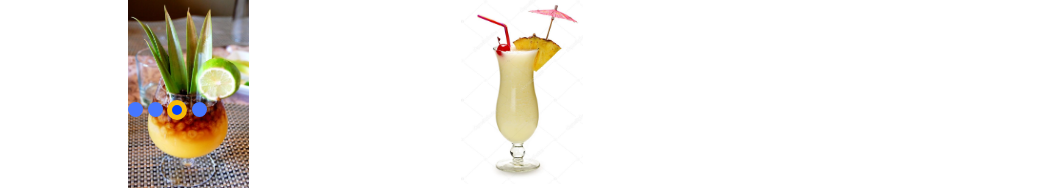
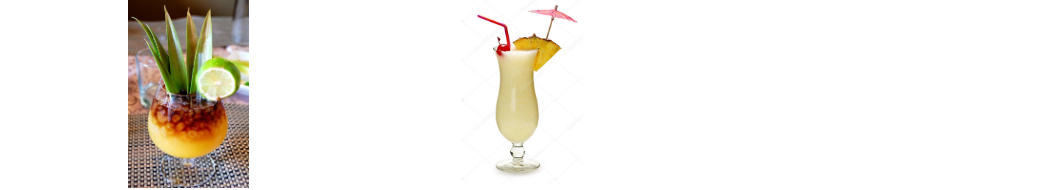
Before and after one commit to TsidaS/Poligonas, a plain HTML site: page indextemplates.html in a window 1280 px wide. Shown: the part 593-783 px from the top of the page, without its empty margins (0-1039 px from the left). Drawn offline with nearby package versions, Linux system fonts and the light colour scheme.

Commit message:
Update indextemplates.html

```diff
--- a/indextemplates.html
+++ b/indextemplates.html
@@ -155,12 +155,6 @@
   </div>
 
 </div>
-    <div class = "page">
-        <input type="radio" , name="select"  >
-        <input type="radio" , name="select"  >
-        <input type="radio" , name="select" checked >
-        <input type="radio" , name="select"  >
-    </div>
 </body>
 <script src="https://code.jquery.com/jquery-3.4.1.slim.min.js" integrity="sha384-J6qa4849blE2+poT4WnyKhv5vZF5SrPo0iEjwBvKU7imGFAV0wwj1yYfoRSJoZ+n" crossorigin="anonymous"></script>
 <script src="https://cdn.jsdelivr.net/npm/popper.js@1.16.0/dist/umd/popper.min.js" integrity="sha384-Q6E9RHvbIyZFJoft+2mJbHaEWldlvI9IOYy5n3zV9zzTtmI3UksdQRVvoxMfooAo" crossorigin="anonymous"></script>
```
